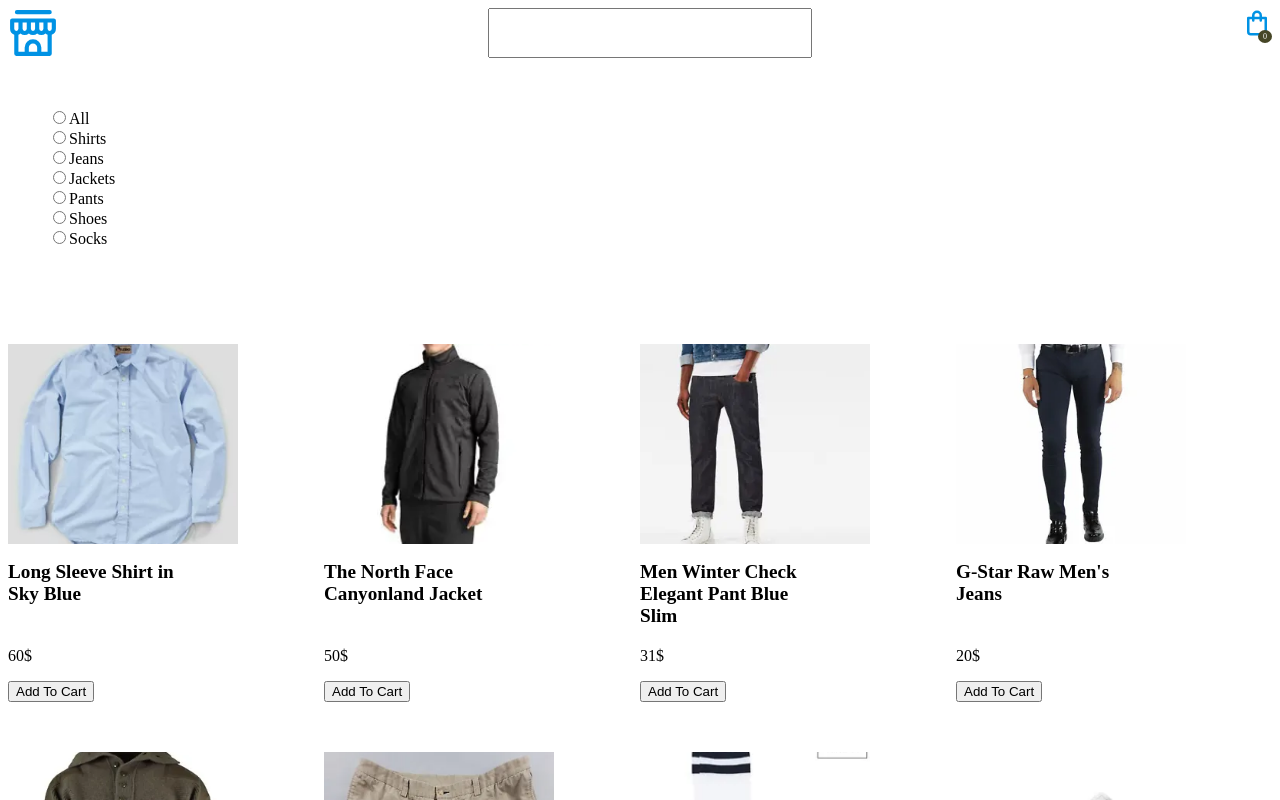
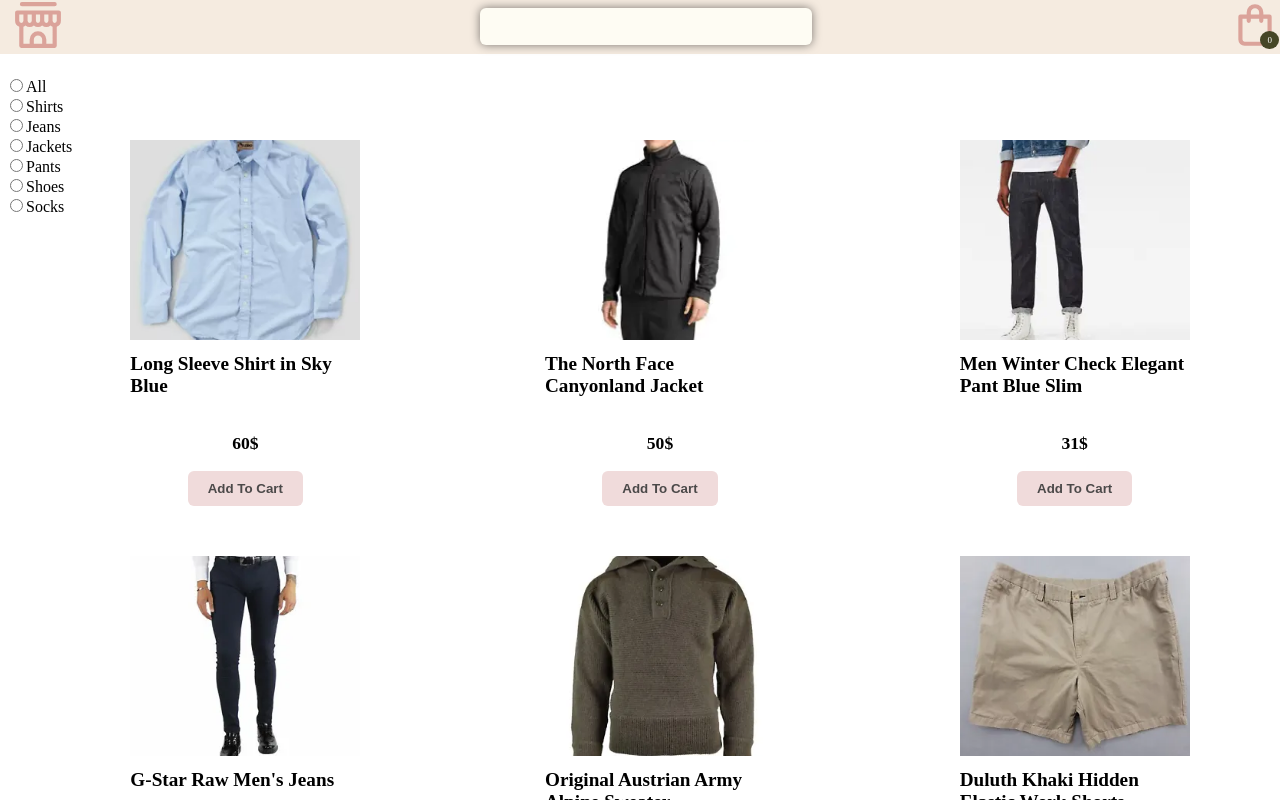
Before and after one commit to naxucrishvili1993/commerce-app, a React (Create React App) app: page / in a window 1280 px wide. Shown: the top 800 px of the page. Built offline with nearby package versions, Linux system fonts and the light colour scheme.

Commit message:
Add some styles

```diff
--- a/public/index.html
+++ b/public/index.html
@@ -4,6 +4,7 @@
    <head>
       <meta charset="utf-8" />
       <meta name="viewport" content="width=device-width, initial-scale=1" />
+
       <title>React App</title>
    </head>
 
--- a/src/App.css
+++ b/src/App.css
@@ -1,32 +1,76 @@
 body {
+	background-color: white;
 	box-sizing: border-box;
 }
 
+.container {
+	display: flex;
+	margin-top: 60px;
+	margin-left: 40px;
+}
 .main {
 	display: flex;
 	flex-wrap: wrap;
 }
 
 .header {
+	background-color: #f5ebe0;
 	box-sizing: border-box;
 	display: flex;
 	justify-content: space-between;
 	margin-bottom: 50px;
-	position: relative;
+	position: fixed;
+	top: 0;
+	left: 0;
+	right: 0;
+}
+
+.sidebar {
+	box-sizing: border-box;
+	position: fixed;
+	left: 0;
+}
+
+.sidebar ul {
+	padding-left: 5px;
 }
 
 .logo {
+	cursor: pointer;
+	height: 50px;
+	margin-left: 1%;
+	right: 0;
 	width: 50px;
-	right: 0;
 }
 
 .search-bar {
-	min-width: 250px;
+	background-color: #fefcf3;
+	border: none;
+	border-radius: 6px;
+	box-shadow: 0 0 10px rgba(0, 0, 0, 0.5);
+	color: rgb(75, 73, 73);
+	height: 35px;
+	margin-top: 8px;
+	min-width: 200px;
+	outline: none;
+	padding-left: 10px;
 	width: 25%;
 }
 
 .shopping-logo {
-	width: 30px;
+	cursor: pointer;
+	margin-right: 1%;
+	width: 50px;
+}
+.item-counter {
+	background-color: rgb(70, 70, 38);
+	border-radius: 100%;
+	bottom: 5px;
+	color: white;
+	font-size: 9px;
+	padding: 4px 7px;
+	position: absolute;
+	right: 2%;
 }
 
 .hidden {
@@ -36,41 +80,70 @@
 .cards {
 	display: flex;
 	flex-wrap: wrap;
+	column-gap: 20px;
 	justify-content: center;
 	padding-top: 80px;
 }
 
 .card {
+	align-items: center;
+	display: flex;
+	flex-direction: column;
+	justify-content: center;
 	margin-bottom: 50px;
-	width: 50.1%;
+	width: 100%;
 }
 
 .card .card-photo {
 	height: 200px;
 	object-fit: cover;
+	max-width: 100%;
 	width: 230px;
 }
 
 .card .item-name {
-	font-size: 1.2rem;
+	font-size: 1.3rem;
+	height: 70px;
+	margin-bottom: 0;
 	max-width: 230px;
+	text-align: left;
 	width: 60%;
-	height: 70px;
+	word-break: normal;
+}
+.card .price {
+	font-size: 1.1rem;
+	font-weight: 700;
+	margin-top: 0;
+}
+
+.card .buy-btn {
+	background-color: #f0dbdb;
+	border: none;
+	border-radius: 6px;
+	color: rgb(75, 73, 73);
+	cursor: pointer;
+	font-weight: 700;
+	padding: 10px 20px;
+	transition: 0.3s;
+}
+
+.card .buy-btn:hover {
+	opacity: 0.8;
+}
+
+.card .buy-btn:disabled span {
+	display: none;
+}
+.card .buy-btn:disabled::after {
+	content: "Added!";
+}
+.card .buy-btn:disabled {
+	opacity: 0.5;
 }
 
 .shopping-cart-area {
 	box-sizing: border-box;
 	position: relative;
-}
-.item-counter {
-	background-color: rgb(70, 70, 38);
-	border-radius: 100%;
-	bottom: 15px;
-	color: white;
-	font-size: 8px;
-	padding: 2px 5px;
-	position: absolute;
-	right: 0;
 }
 
 .shop button {
@@ -108,8 +181,6 @@
 .shop-items h1 {
 	font-size: 1rem;
 }
-.shop-items p {
-}
 
 .sidebar .category-list {
 	list-style-type: none;
@@ -122,6 +193,13 @@
 	.card {
 		width: 35%;
 	}
+	.card .item-name {
+		font-size: 1.2rem;
+		width: 70%;
+	}
+	.card .price {
+		margin-top: 15px;
+	}
 	.shop-items h1 {
 		font-size: 1.5rem;
 	}
@@ -130,14 +208,20 @@
 	}
 }
 
-@media screen and (min-width: 768px) {
+@media screen and (min-width: 1000px) {
 	.card {
-		width: 30%;
+		width: 31%;
+	}
+	.card .price {
+		margin-top: 10px;
 	}
 }
 
-@media screen and (min-width: 1200px) {
+@media screen and (min-width: 1400px) {
 	.card {
-		width: 25%;
+		width: 23%;
+	}
+	.card .price {
+		margin-top: 10px;
 	}
 }
--- a/src/App.jsx
+++ b/src/App.jsx
@@ -27,11 +27,13 @@
 				}}
 				itemCounter={itemCounter}
 			/>
-			<Sidebar
-				handleChange={(e) => {
-					setActiveCategory(e.target.value);
-				}}
-			/>
+			{!shopStatus && (
+				<Sidebar
+					handleChange={(e) => {
+						setActiveCategory(e.target.value);
+					}}
+				/>
+			)}
 			<div className={shopStatus ? "hidden" : "cards"}>
 				{items
 					.filter((el) => {
--- a/src/components/Card.jsx
+++ b/src/components/Card.jsx
@@ -1,8 +1,6 @@
-import React, { useState } from "react";
+import React from "react";
 
 const Card = (props) => {
-	const [btnValue, setBtnValue] = useState("Add To Cart");
-
 	return (
 		<div className="card">
 			<img src={props.itemImage} alt="Clothing" className="card-photo" />
@@ -12,10 +10,9 @@
 				className="buy-btn"
 				onClick={() => {
 					props.handleClick();
-					if (props.timesAdded > 0) setBtnValue("Added!");
 				}}
 				disabled={props.timesAdded > 0}>
-				{btnValue}
+				<span>Add To Cart</span>
 			</button>
 		</div>
 	);
```
Also changed, not shown: src/svgs/shop.svg, src/svgs/shopping-bag.svg.
